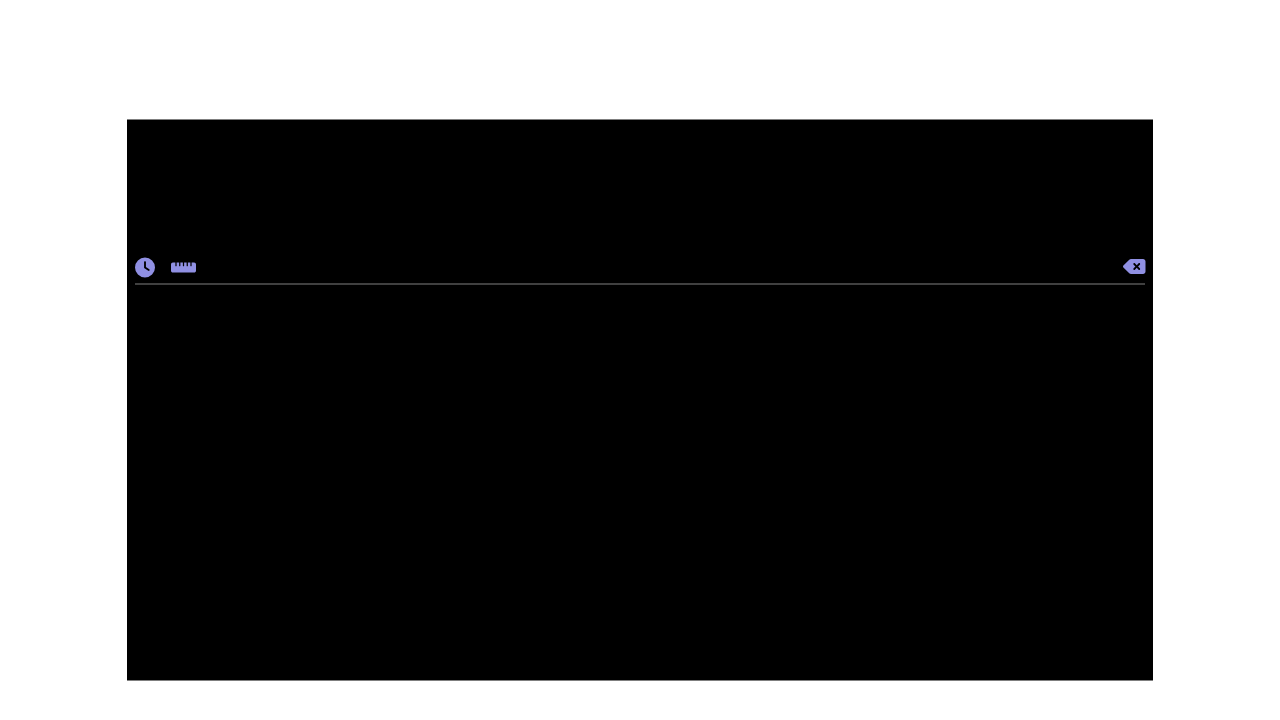
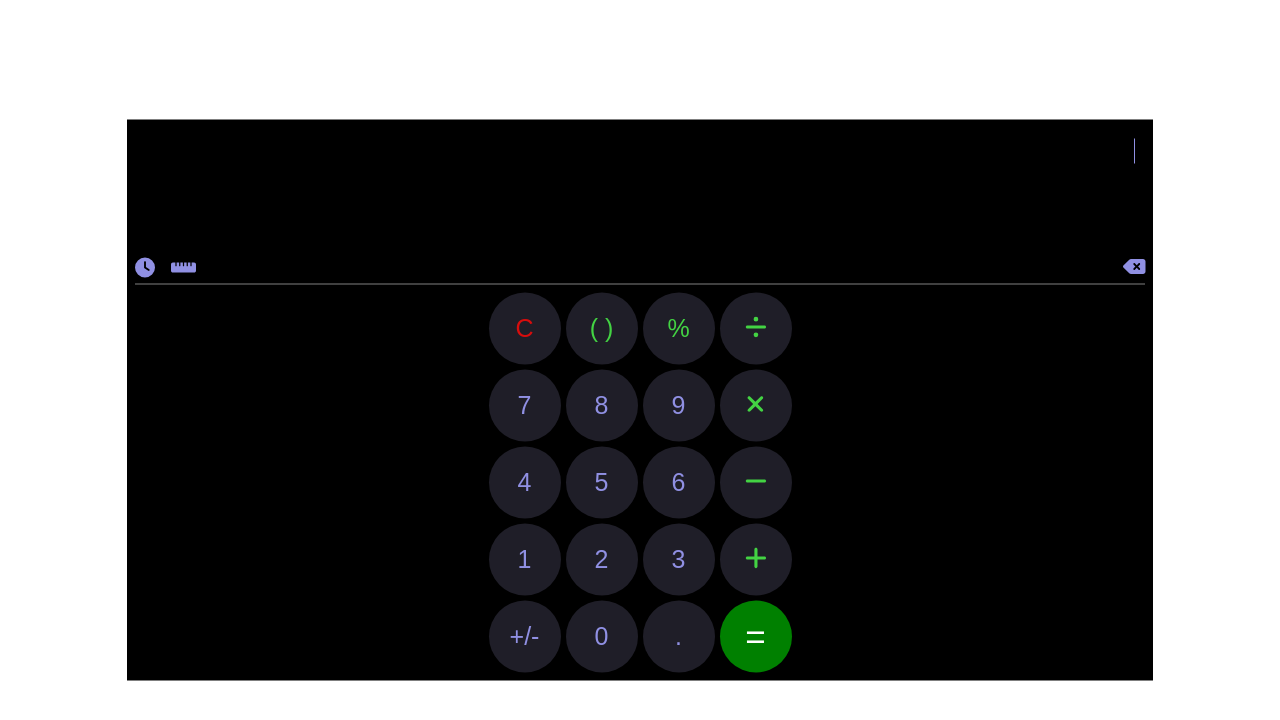
Before and after one commit to AnjumSunkesula/Calculator-App, a React (Vite) app: page / in a window 1280 px wide. Shown: the top 720 px of the page. Built offline with nearby package versions, Linux system fonts and the light colour scheme.

Commit message:
modified the layout of history display

```diff
--- a/src/App.jsx
+++ b/src/App.jsx
@@ -226,16 +226,16 @@ function App() {
 						<div className="display">
 							{!showResultOnly && (
 								<div className="equation">
+									<span className='display-content'>
 										{display}
 									<span className="cursor"></span> {/* Cursor always shown after the display */}
+									</span>
 								</div>
 							)}
 							<div className={`result-preview ${showResultOnly ? 'slide-up' : ''}`}>
 								{result}
 							</div>
 						</div>
-
-
 
 						<div className='math-icons'>
 							<div className='jBSwj'>
@@ -250,8 +250,33 @@ function App() {
 								<FontAwesomeIcon icon={faDeleteLeft} onClick={handleDelete}  className='icon'/>
 							</div>
 						</div>
-
-
+						{!showHistory ? (
+							<Keypad
+								handleClick={handleClick}
+								handleClear={handleClear}
+								handleDelete={handleDelete}
+								ScaleConverter={ScaleConverter}
+								handleArrowKeys={handleArrowKeys}
+								activeField={activeField}
+							/>
+						) : (
+							<div className="history-view">
+								{history.length > 0 ? (
+									<>
+										<div className="history-list">
+											{history.map((item, index) => (
+												<div key={index} className="history-item">
+													{item}
+												</div>
+											))}
+										</div>
+										<button onClick={handleClearHistory} className='clear-history'>Clear history</button>
+									</>
+								) : (
+									<div className="no-history">No history available</div>
+								)}
+							</div>
+						)}
 					</>
 			    )}
 
```
Lines whose indentation alone changed are shown as unchanged.
